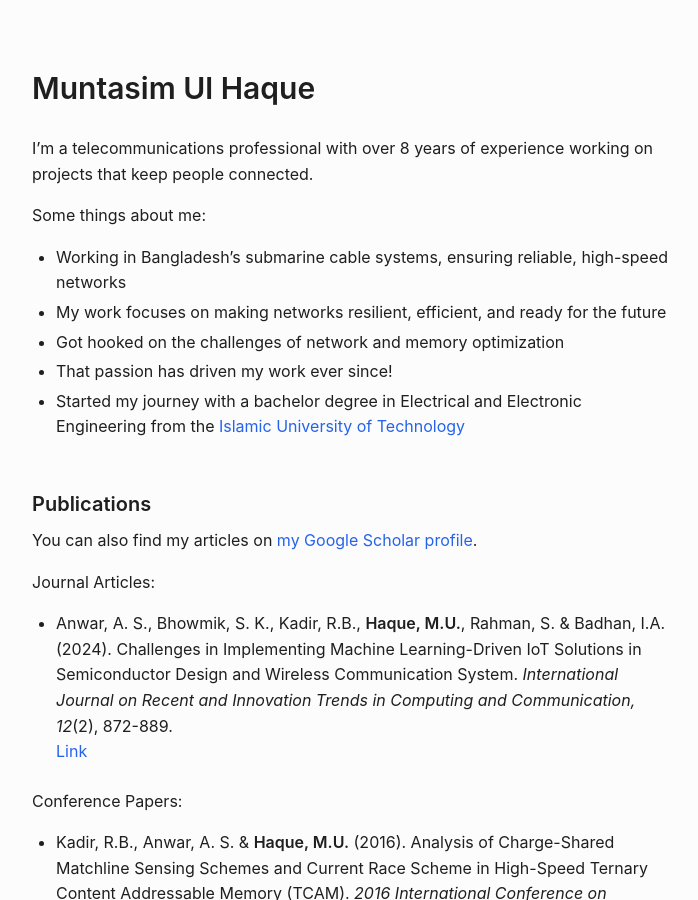
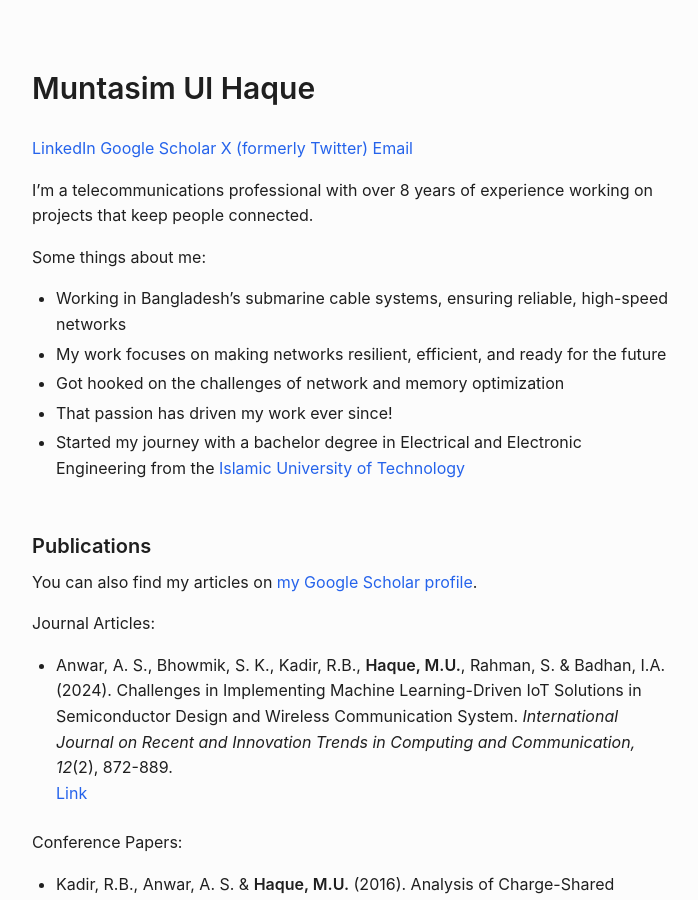
Before and after one commit to muntasimulhaque/muntasimulhaque.github.io, a Jekyll site: the page built from index.md, in a window 1280 px wide and 900 px high. Shown: the whole window, without its empty margins (288-986 px from the left). Built offline with Jekyll 4.4.1, drawn with Linux system fonts in a browser that asks for light colours.

Commit message:
Update index.md

```diff
--- a/index.md
+++ b/index.md
@@ -4,6 +4,8 @@
 ---
 
 ## Muntasim Ul Haque
+
+[LinkedIn](https://www.linkedin.com/in/muntasimulhaque/){:target="_blank"} [Google Scholar](https://scholar.google.com/citations?hl=en&user=XO3Zz1EAAAAJ&view_op=list_works&authuser=3&sortby=pubdate){:target="_blank"} [X (formerly Twitter)](https://x.com/muntasimulhaque){:target="_blank"} [Email](mailto:muntasim.u.h@gmail.com)
 
 I'm a telecommunications professional with over 8 years of experience working on projects that keep people connected.
 
```
